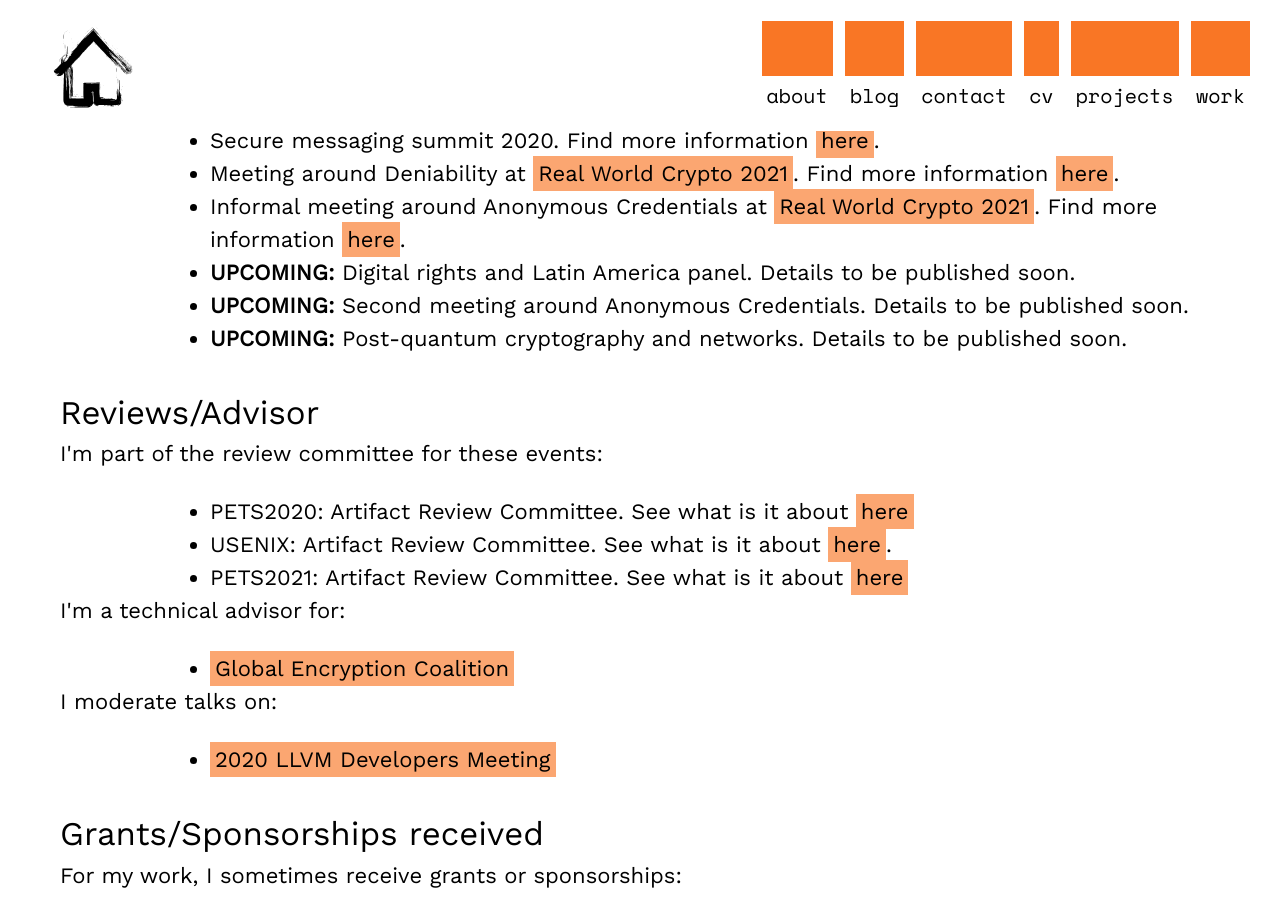
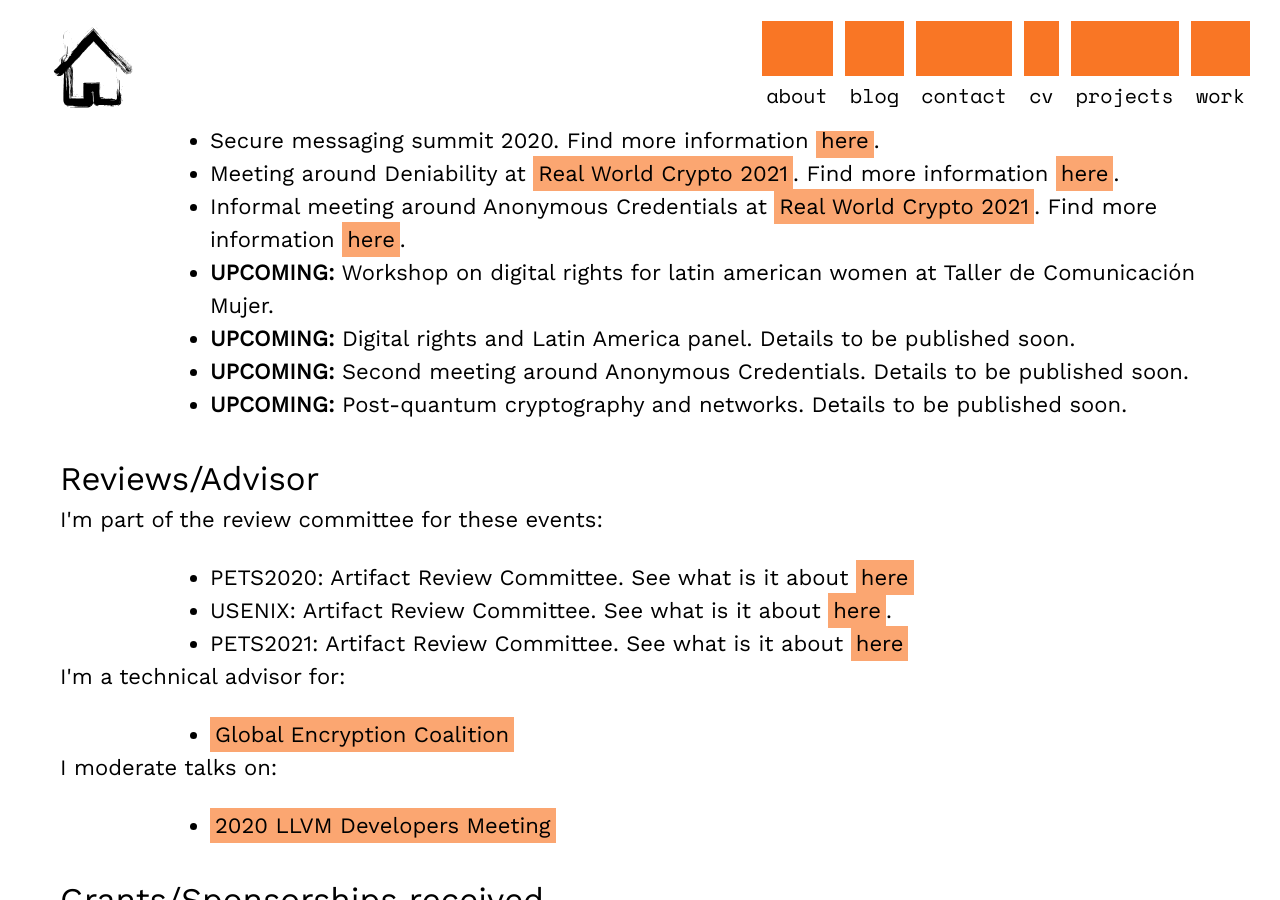
Before and after one commit to claucece/claucece.github.io, a Jekyll site: the page built from research.html, in a window 1280 px wide and 900 px high, scrolled down 1145 px. Built offline with Jekyll 4.4.1, drawn with Linux system fonts in a browser that asks for light colours.

Commit message:
Das workshop

```diff
--- a/research.html
+++ b/research.html
@@ -31,6 +31,7 @@ tags: menu
 		  <li>Secure messaging summit 2020. Find more information <a href="https://github.com/claucece/Secure-Messaging-Summit" target="_blank">here</a>.</li>
 		  <li>Meeting around Deniability at <a href="https://rwc.iacr.org/2021/" target="_blank">Real World Crypto 2021</a>. Find more information <a href="https://rwc.iacr.org/2021/affiliated.php" target="_blank">here</a>.</li>
 		  <li>Informal meeting around Anonymous Credentials at <a href="https://rwc.iacr.org/2021/" target="_blank">Real World Crypto 2021</a>. Find more information <a href="https://rwc.iacr.org/2021/affiliated.php" target="_blank">here</a>.</li>
+			<li><strong>UPCOMING:</strong> Workshop on digital rights for latin american women at Taller de Comunicación Mujer.</li>
 			<li><strong>UPCOMING:</strong> Digital rights and Latin America panel. Details to be published soon.</li>
 			<li><strong>UPCOMING:</strong> Second meeting around Anonymous Credentials. Details to be published soon.</li>
 			<li><strong>UPCOMING:</strong> Post-quantum cryptography and networks. Details to be published soon.</li>
```
